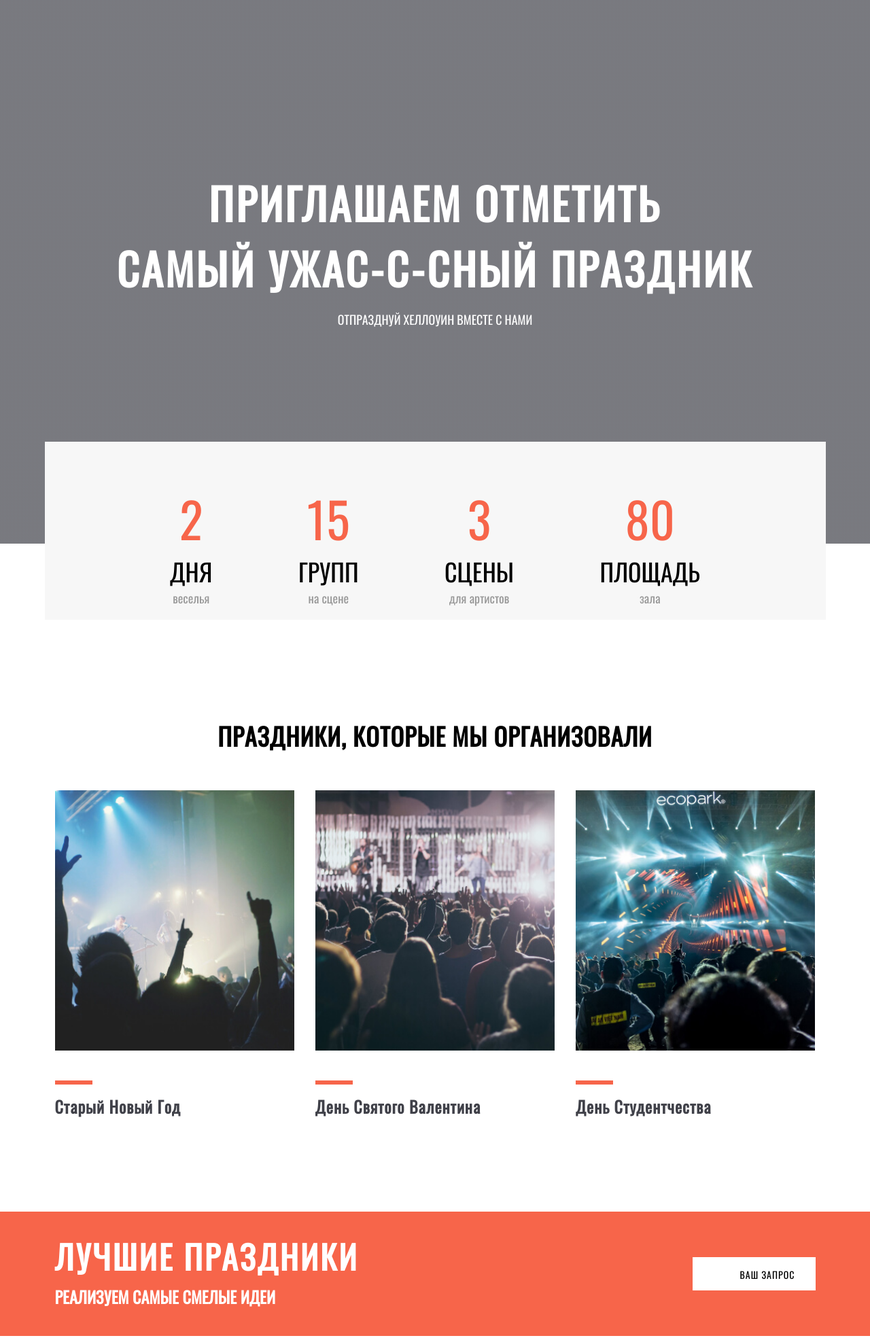
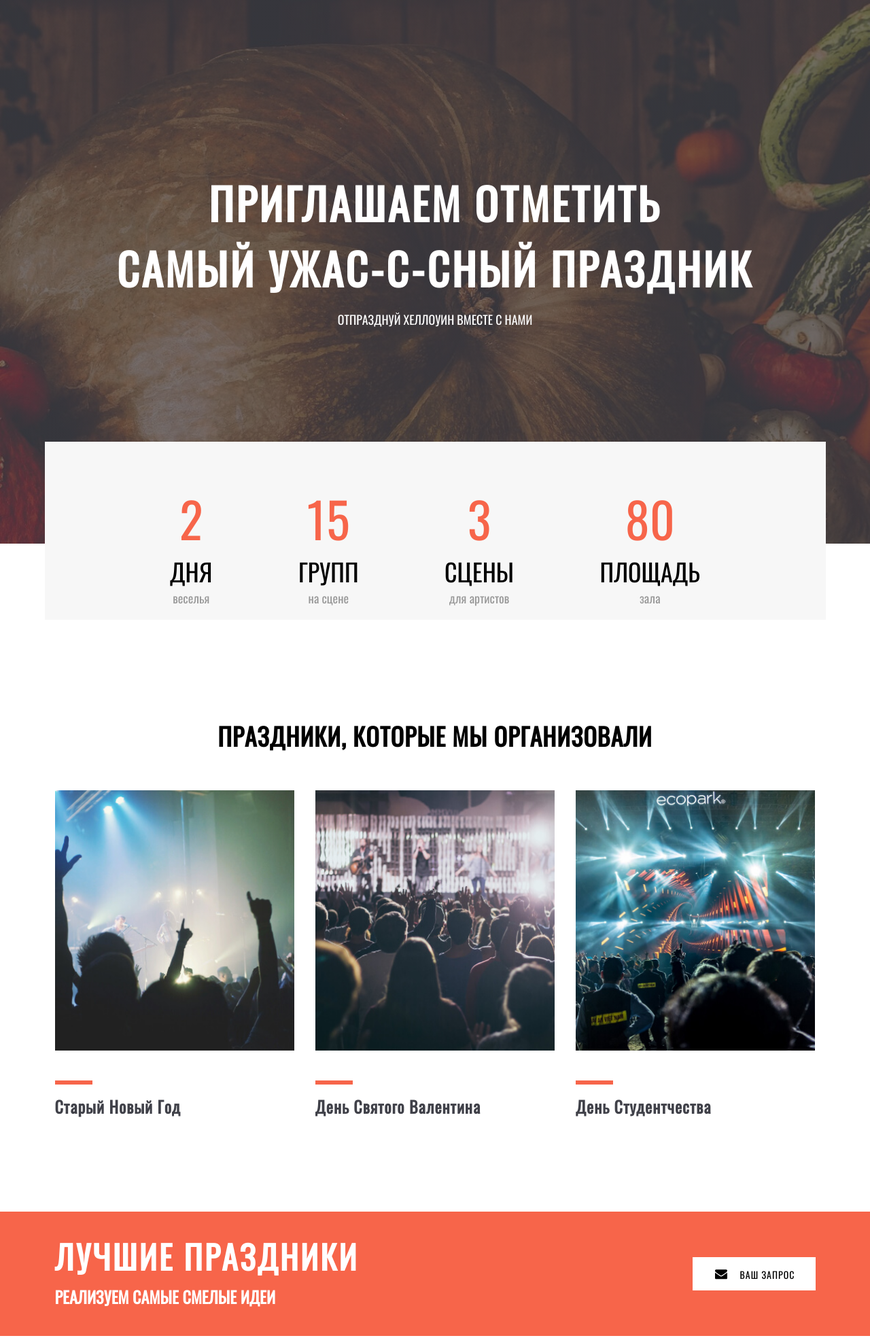
Before and after one commit to IFjeowigiow/helloween, a plain HTML site: page index.html in a window 1280 px wide. Shown: the top 1969 px of the page at 68% size. Drawn offline with Linux system fonts and the light colour scheme; the site is published under a folder, as on GitHub Pages, so addresses that start at the root find nothing.

Commit message:
Update main.css

```diff
--- a/css/main.css
+++ b/css/main.css
@@ -24,7 +24,7 @@ body{
 }
 .bg{
     display: block;
-    background-image: linear-gradient(0deg, rgba(64, 65, 73, 0.7), rgba(64, 65, 73, 0.7)), url(/img/bg.jpg);
+    background-image: linear-gradient(0deg, rgba(64, 65, 73, 0.7), rgba(64, 65, 73, 0.7)), url(../img/bg.jpg);
     background-size: cover;
     background-position: center;
     background-repeat: no-repeat;
@@ -168,7 +168,7 @@ h1 + p{
     font-size: 1.4rem;
     text-transform: uppercase;
     letter-spacing: 1px;
-    background-image: url(/img/mail.svg);
+    background-image: url(../img/mail.svg);
     background-repeat: no-repeat;
     background-position: 20% 55%;
     color: #000;
```
